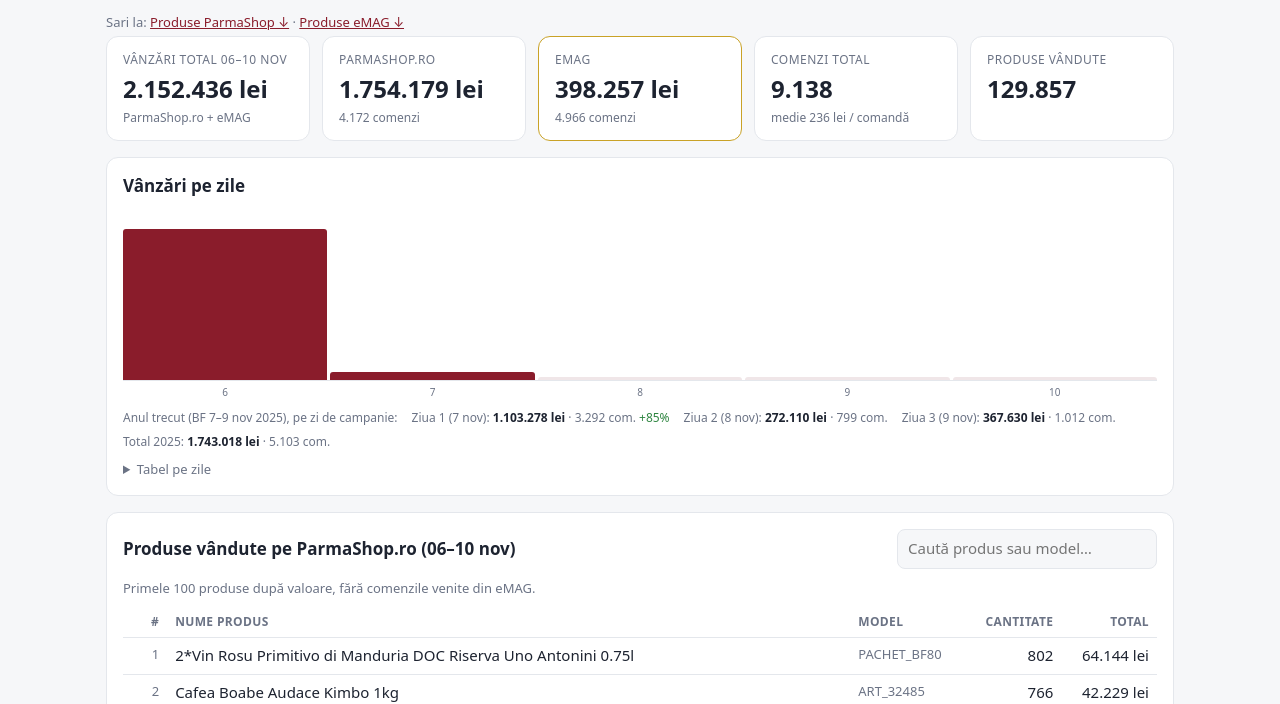
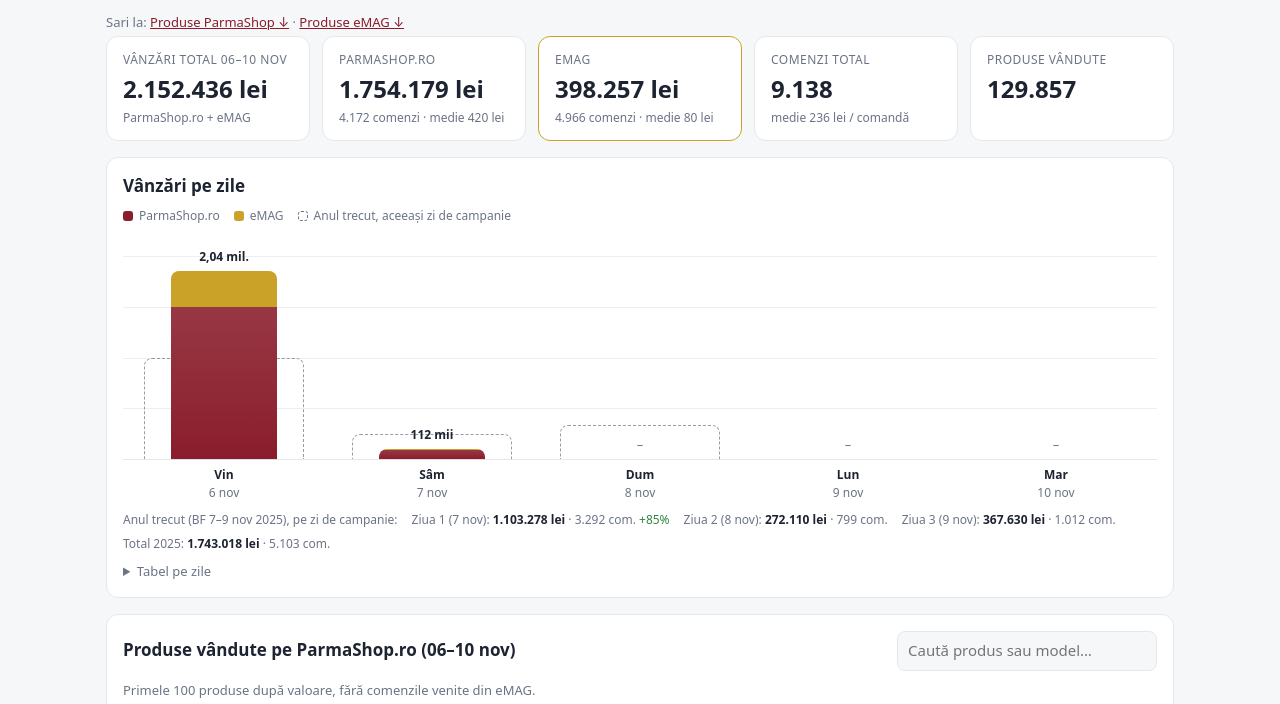
Before and after one commit to Geanta1/bf-drinks, a plain HTML site: page rapoarte/index.html in a window 1280 px wide. Shown: the part 55-759 px from the top of the page. Drawn offline with Linux system fonts and the light colour scheme.

Commit message:
Grafic nou + medie pe comanda

```diff
--- a/rapoarte/index.html
+++ b/rapoarte/index.html
@@ -23,14 +23,17 @@ h1{font-size:22px;margin:0}h2{font-size:17px;margin:0 0 12px}
 .kpi .s{color:var(--muted);font-size:12px;margin-top:2px}
 .kpi.em{border-color:var(--acc2)}
 .card{padding:16px;margin-bottom:16px}
-.chart{display:flex;align-items:flex-end;gap:3px;height:170px;border-bottom:1px solid var(--line);padding-top:18px}
-.col{flex:1;display:flex;flex-direction:column;justify-content:flex-end;align-items:center;height:100%;position:relative;min-width:0}
-.col .b{width:100%;background:var(--bar);border-radius:3px 3px 0 0;min-height:1px}
-.col.f .b{background:var(--barbg)}
-.col:hover .b{opacity:.8}
-.col .tip{display:none;position:absolute;bottom:100%;background:var(--ink);color:var(--bg);font-size:12px;padding:4px 7px;border-radius:6px;white-space:nowrap;z-index:2;pointer-events:none}
-.col:hover .tip{display:block}
-.days{display:flex;gap:3px;margin-top:4px}.days span{flex:1;text-align:center;font-size:10px;color:var(--muted);min-width:0}
+.legend{display:flex;flex-wrap:wrap;gap:14px;font-size:12px;color:var(--muted);margin:-4px 0 6px}.legend i{display:inline-block;width:10px;height:10px;border-radius:3px;margin-right:6px;vertical-align:-1px}.legend i.lps{background:var(--bar)}.legend i.lem{background:var(--acc2)}.legend i.lly{border:1.5px dashed var(--muted);background:transparent}
+.chart{position:relative;display:flex;gap:18px;height:230px;padding:26px 6px 0;border-bottom:1px solid var(--line);background:repeating-linear-gradient(to top,transparent 0,transparent calc(25% - 1px),color-mix(in srgb,var(--line) 70%,transparent) calc(25% - 1px),color-mix(in srgb,var(--line) 70%,transparent) 25%) 0 26px/100% calc(100% - 26px) no-repeat}
+.col{flex:1;position:relative;height:100%;min-width:0;cursor:default}
+.col .gh{position:absolute;left:8%;right:8%;bottom:0;border:1.5px dashed color-mix(in srgb,var(--muted) 70%,transparent);border-bottom:0;border-radius:8px 8px 0 0}
+.col .bar{position:absolute;left:22%;right:22%;bottom:0;display:flex;flex-direction:column;border-radius:8px 8px 0 0;overflow:hidden;transition:height .5s ease;box-shadow:0 1px 0 rgba(0,0,0,.04)}
+.col .bar .em{background:var(--acc2)}.col .bar .ps{background:linear-gradient(180deg,color-mix(in srgb,var(--bar) 88%,#fff),var(--bar));flex:1}
+.col .val{position:absolute;left:0;right:0;text-align:center;font-size:12px;font-weight:600;font-variant-numeric:tabular-nums;white-space:nowrap}
+.col.f .val{color:var(--muted);font-weight:400}
+.col .tip{display:none;position:absolute;left:50%;transform:translateX(-50%);bottom:calc(100% - 10px);background:var(--ink);color:var(--bg);font-size:12px;line-height:1.5;padding:6px 9px;border-radius:8px;white-space:nowrap;z-index:3;pointer-events:none;box-shadow:0 6px 18px rgba(0,0,0,.18)}
+.col:hover .tip{display:block}.col:hover .bar{filter:brightness(1.06)}
+.days{display:flex;gap:18px;padding:6px 6px 0}.days span{flex:1;text-align:center;font-size:12px;color:var(--muted);min-width:0}.days span b{display:block;color:var(--ink);font-weight:600}
 table{width:100%;border-collapse:collapse;font-variant-numeric:tabular-nums}
 th,td{padding:7px 8px;border-bottom:1px solid var(--line);text-align:left;vertical-align:top}
 th{font-size:12px;color:var(--muted);text-transform:uppercase;letter-spacing:.03em;cursor:pointer;user-select:none;white-space:nowrap}
@@ -44,7 +47,7 @@ input[type=search]{padding:8px 10px;border:1px solid var(--line);border-radius:8
 h3.sec{font-size:19px;margin:28px 0 12px;display:flex;align-items:baseline;gap:10px;flex-wrap:wrap}h3.sec small{font-size:13px;font-weight:400;color:var(--muted)}
 .ly{display:flex;flex-wrap:wrap;gap:6px 14px;margin-top:10px;font-size:12px;color:var(--muted);font-variant-numeric:tabular-nums}.ly b{color:var(--ink);font-weight:600}.ly .up{color:#2e8540}.ly .dn{color:var(--acc)}
 details summary{cursor:pointer;color:var(--muted);font-size:13px;margin-top:10px}
-@media (max-width:760px){.kpis{grid-template-columns:repeat(2,1fr)}.kpi .v{font-size:20px}.days span:nth-child(even){visibility:hidden}td.m{white-space:normal}}
+@media (max-width:760px){.kpis{grid-template-columns:repeat(2,1fr)}.kpi .v{font-size:20px}.chart,.days{gap:8px}.col .bar{left:14%;right:14%}.col .val{font-size:10.5px}td.m{white-space:normal}}
 </style>
 </head>
 <body>
@@ -64,6 +67,7 @@ details summary{cursor:pointer;color:var(--muted);font-size:13px;margin-top:10px
 </section>
 <section class="card">
   <h2>Vânzări pe zile</h2>
+  <div class="legend"><span><i class="lps"></i>ParmaShop.ro</span><span><i class="lem"></i>eMAG</span><span><i class="lly"></i>Anul trecut, aceeași zi de campanie</span></div>
   <div class="chart" id="chart"></div>
   <div class="days" id="days"></div>
   <div class="ly" id="ly"></div>
@@ -108,13 +112,17 @@ function render(D){
   const tot=sum(D.s,3),ord=sum(D.s,1),it=sum(D.s,2),eTot=sum(E.s,3),eOrd=sum(E.s,1);
   const pTot=Math.max(0,tot-eTot),pOrd=Math.max(0,ord-eOrd);
   $('k1').textContent=lei(tot);$('k2').textContent=int(ord);$('k3').textContent=int(it);$('k4').textContent=ord?'medie '+lei(tot/ord)+' / comandă':'';
-  $('pk1').textContent=lei(pTot);$('pk2').textContent=int(pOrd)+' comenzi';
-  $('ek1').textContent=lei(eTot);$('ek2').textContent=int(eOrd)+' comenzi';
-  const max=Math.max(1,...D.s.map(r=>r[3]));let ch='',dl='',tb='';
-  for(let d=6;d<=10;d++){const r=byT[d],e=byE[d]||[d,0,0,0];const h=r?Math.max(1,r[3]/max*100):0;
-    ch+=`<div class="col${r?'':' f'}"><div class="tip">${d} nov: ${r?lei(r[3])+' · '+int(r[1])+' com. (eMAG '+int(e[1])+')':'fără date'}</div><div class="b" style="height:${r?h:2}%"></div></div>`;
-    dl+=`<span>${d}</span>`;
-    if(r)tb+=`<tr><td>${String(d).padStart(2,'0')}.11.2026</td><td class="n">${int(Math.max(0,r[1]-e[1]))}</td><td class="n">${int(e[1])}</td><td class="n">${lei(Math.max(0,r[3]-e[3]))}</td><td class="n">${lei(e[3])}</td><td class="n">${lei(r[3])}</td></tr>`;}
+  $('pk1').textContent=lei(pTot);$('pk2').textContent=int(pOrd)+' comenzi'+(pOrd?' · medie '+lei(pTot/pOrd):'');
+  $('ek1').textContent=lei(eTot);$('ek2').textContent=int(eOrd)+' comenzi'+(eOrd?' · medie '+lei(eTot/eOrd):'');
+  const max=Math.max(1,...D.s.map(r=>r[3]),...LY.map(y=>y[2]))*1.08;let ch='',dl='',tb='';
+  const cmp=v=>v>=1e6?(v/1e6).toLocaleString('ro-RO',{maximumFractionDigits:2})+' mil.':Math.round(v/1000)+' mii';
+  const WD=['Dum','Lun','Mar','Mie','Joi','Vin','Sâm'];
+  for(let d=6;d<=10;d++){const r=byT[d],e=byE[d]||[d,0,0,0],y=LY[d-6];const h=r?Math.max(1.5,r[3]/max*100):0;
+    const eh=r&&r[3]?Math.min(100,e[3]/r[3]*100):0,pv=r?Math.max(0,r[3]-e[3]):0,po=r?Math.max(0,r[1]-e[1]):0;
+    const tip=r?`<b>${d} noiembrie</b><br>Total: ${lei(r[3])} · ${int(r[1])} com.<br>ParmaShop: ${lei(pv)} · ${int(po)} com.<br>eMAG: ${lei(e[3])} · ${int(e[1])} com.`+(y?`<br>2025 (${y[0]}): ${lei(y[2])}`:''):`${d} noiembrie: încă fără date`+(y?`<br>2025 (${y[0]}): ${lei(y[2])}`:'');
+    ch+=`<div class="col${r?'':' f'}"><div class="tip">${tip}</div>${y?`<div class="gh" style="height:${y[2]/max*100}%"></div>`:''}${r?`<div class="bar" style="height:${h}%"><div class="em" style="height:${eh}%"></div><div class="ps"></div></div>`:''}<div class="val" style="bottom:calc(${r?h:0}% + 6px)">${r?cmp(r[3]):'–'}</div></div>`;
+    dl+=`<span><b>${WD[new Date(Date.UTC(2026,10,d)).getUTCDay()]}</b>${d} nov</span>`;
+    if(r)tb+=`<tr><td>${String(d).padStart(2,'0')}.11.2026</td><td class="n">${int(po)}</td><td class="n">${int(e[1])}</td><td class="n">${lei(pv)}</td><td class="n">${lei(e[3])}</td><td class="n">${lei(r[3])}</td></tr>`;}
   if(LY.length){let h='<span>Anul trecut (BF 7–9 nov 2025), pe zi de campanie:</span>';LY.forEach((y,i)=>{const r=byT[6+i];let c='';if(r&&y[2]&&Date.now()>Date.UTC(2026,10,6+i,22)){const p=(r[3]/y[2]-1)*100;c=` <span class="${p>=0?'up':'dn'}">${p>=0?'+':''}${Math.round(p)}%</span>`;}h+=`<span>Ziua ${i+1} (${y[0]}): <b>${lei(y[2])}</b> · ${int(y[1])} com.${c}</span>`;});h+=`<span>Total 2025: <b>${lei(LY.reduce((a,y)=>a+y[2],0))}</b> · ${int(LY.reduce((a,y)=>a+y[1],0))} com.</span>`;$('ly').innerHTML=h;}
   $('chart').innerHTML=ch;$('days').innerHTML=dl;$('dayt').innerHTML=tb+`<tr><th>Total</th><th class="n">${int(pOrd)}</th><th class="n">${int(eOrd)}</th><th class="n">${lei(pTot)}</th><th class="n">${lei(eTot)}</th><th class="n">${lei(tot)}</th></tr>`;
   B.ps.D=D;B.em.D=E;
```
